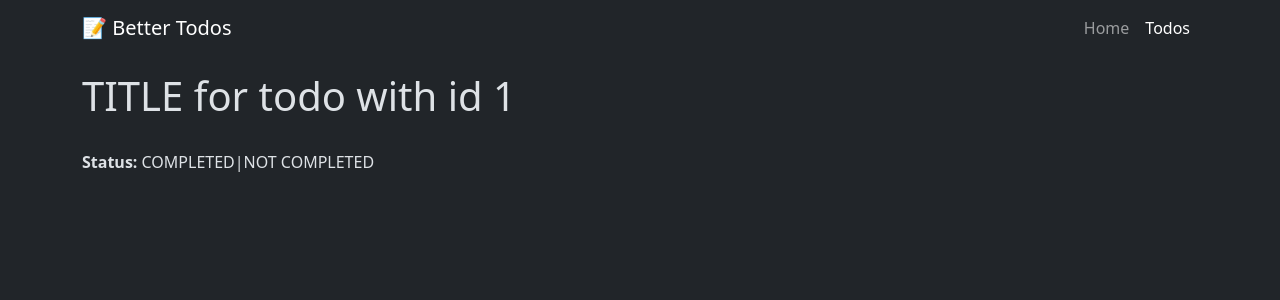
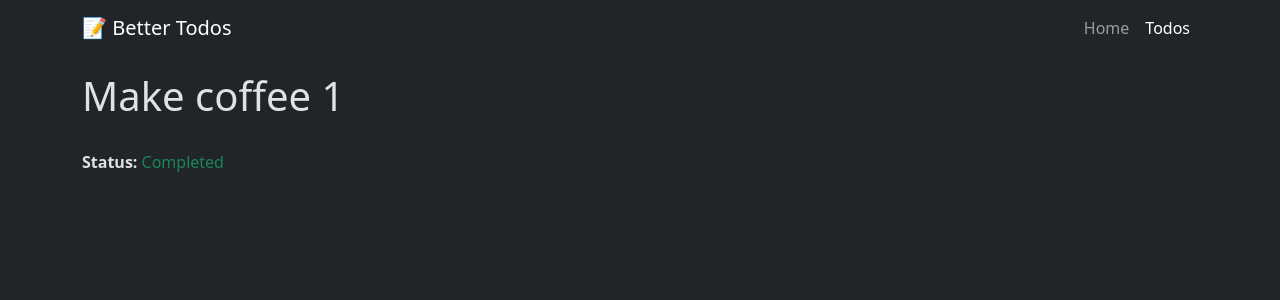
Before and after one commit to drblue/fed23-javascript-2, a React (Vite) app in the folder 06-better-todos/: page /todos/1 in a window 1280 px wide. Shown: the top 300 px of the page. Built offline with nearby package versions, Linux system fonts and the light colour scheme; data requests are answered from the project's data file.

Commit message:
Get a single todo from route-parameter.

```diff
--- a/06-better-todos/src/assets/scss/App.scss
+++ b/06-better-todos/src/assets/scss/App.scss
@@ -20,3 +20,11 @@ h1, h2, h3, h4, h5, h6 {
 		}
 	}
 }
+
+.completed {
+	color: $success;
+}
+
+.not-completed {
+	color: $danger;
+}
--- a/06-better-todos/src/pages/TodoPage.tsx
+++ b/06-better-todos/src/pages/TodoPage.tsx
@@ -1,13 +1,39 @@
+import { useEffect, useState } from "react";
 import { useParams } from "react-router-dom";
+import { Todo } from "../types/Todo";
+import * as TodosAPI from "../services/TodosAPI";
 
 const TodoPage = () => {
+	const [todo, setTodo] = useState<Todo | null>(null);
 	const { id } = useParams();
+	const todoId = Number(id);
+
+	// Get todo from API
+	const getTodo = async (id: number) => {
+		// call TodosAPI
+		const data = await TodosAPI.getTodo(id);
+
+		// update todo state with data
+		setTodo(data);
+	}
+
+	useEffect(() => {
+		getTodo(todoId);
+	}, [todoId]);
+
+	if (!todo) {
+		return <p>Loading...</p>
+	}
 
 	return (
 		<>
-			<h1>TITLE for todo with id {id}</h1>
+			<h1>{todo.title} {id}</h1>
 
-			<p><strong>Status:</strong> COMPLETED|NOT COMPLETED</p>
+			<p>
+				<strong>Status:</strong> {todo.completed
+					? <span className="completed">Completed</span>
+					: <span className="not-completed">Not completed</span> }
+			</p>
 
 			<div className="buttons mb-3">
 				{/* Toggle */}
--- a/06-better-todos/src/services/TodosAPI.ts
+++ b/06-better-todos/src/services/TodosAPI.ts
@@ -26,6 +26,14 @@ export const getTodosUsingFetch = async () => {
 	}
 	const data: Todo[] = await res.json();
 	return data;
+}
+
+/**
+ * Get a single todo
+ */
+export const getTodo = async (todo_id: number) => {
+	const res = await axios.get<Todo>(`${BASE_URL}/todos/${todo_id}`);
+	return res.data;
 }
 
 /**
```
